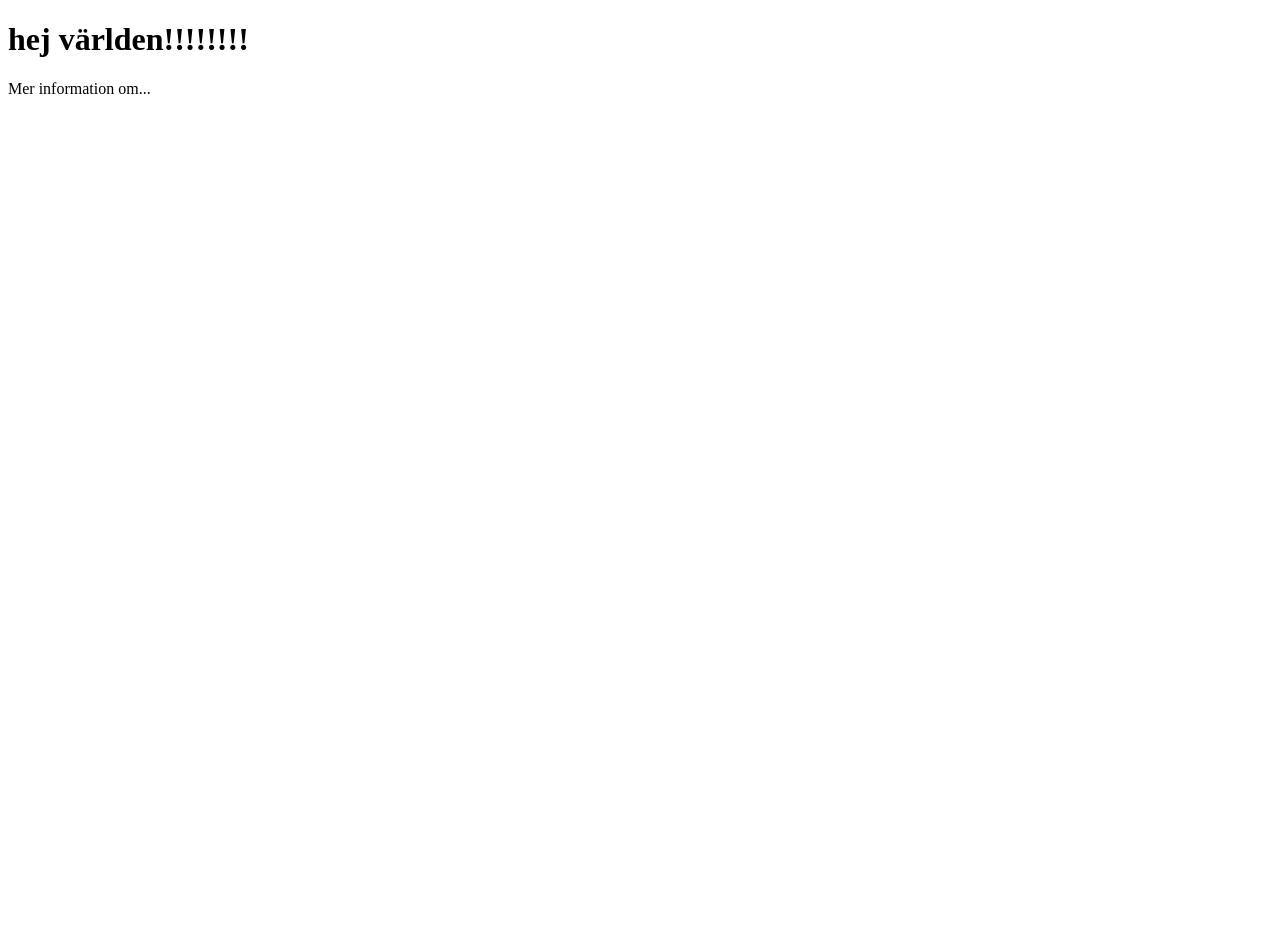
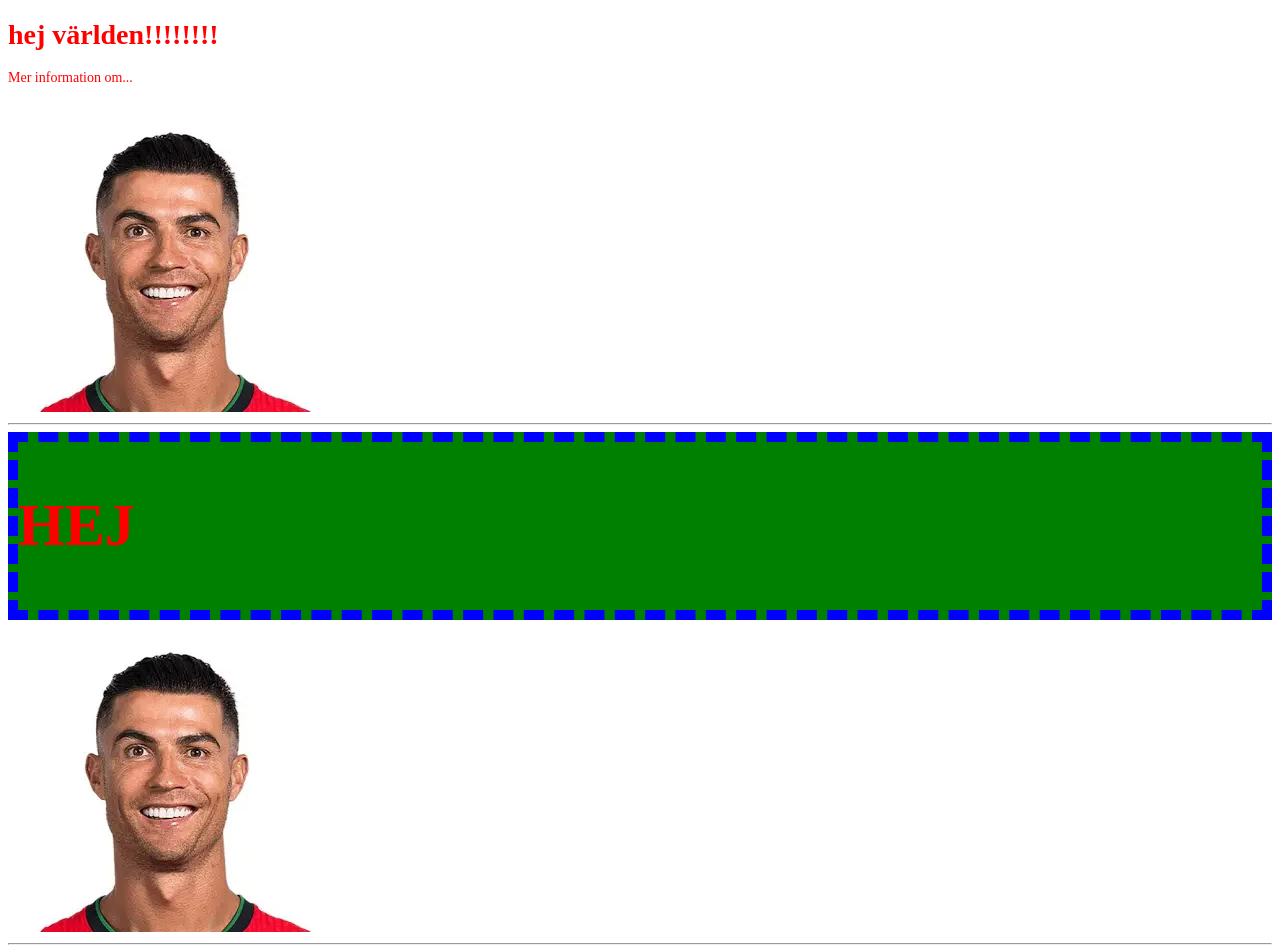
Before and after one commit to Sajadsafi7/Sajadsafi7.github.io, a plain HTML site: page index.htm in a window 1280 px wide. Before the commit the page ends 800 px from the top, so only its background shows below. Drawn offline with Linux system fonts and the light colour scheme.

Commit message:
lekt runt

```diff
--- a/index.htm
+++ b/index.htm
@@ -1,7 +1,18 @@
 <!doctype html>
 <html>
+    <head>
+        <link rel="stylesheet" href="style.css">
+    </head>
 <body>
     <h1>hej världen!!!!!!!!</h1>
     <p>Mer information om...</p>
+    <img src="img/nedladdning.webp">
+    <hr>
+    <div>
+        <h2>HEJ</h2>
+    </div>
+    <img src="img/nedladdning.webp">
+    <hr>
+
 </body>
 </html>
--- /dev/null
+++ b/style.css
@@ -0,0 +1,12 @@
+
+
+body {
+    font-size:14px;
+    color:red;
+}
+
+div {
+    border: 10px dashed blue;
+    font-size:40px;
+    background-color: green;
+}
```
Also changed, not shown: img/nedladdning.webp (added).
